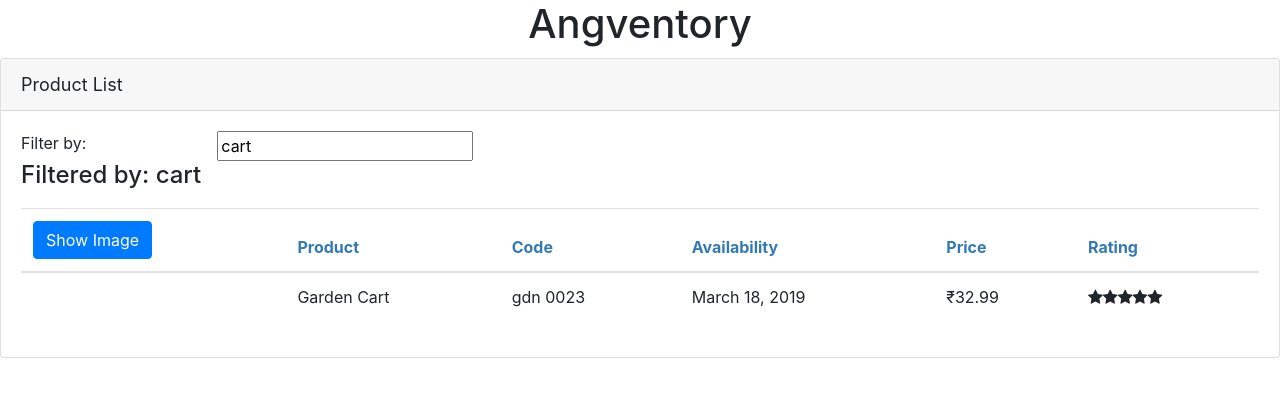
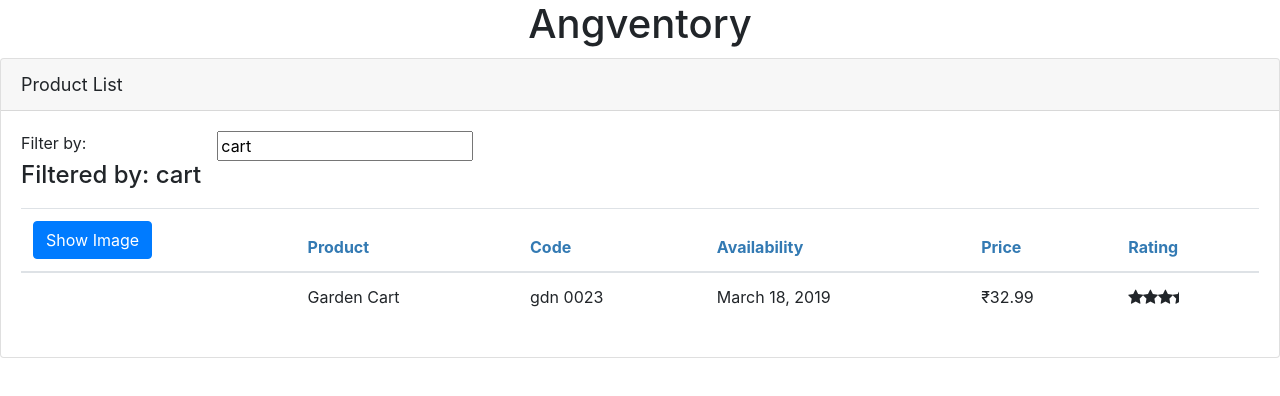
Before and after one commit to schezfaz/JavaScriptFundamentals, an Angular app in the folder angular/BigPicturePS/: page / in a window 1280 px wide. Shown: the top 396 px of the page. Built offline with nearby package versions, Linux system fonts and the light colour scheme.

Commit message:
added dynammic star ratings

```diff
--- a/angular/BigPicturePS/src/app/products/product-list.component.html
+++ b/angular/BigPicturePS/src/app/products/product-list.component.html
@@ -46,7 +46,9 @@
                         <td>{{ product.productCode | lowercase | convertToSpaces: '-'}} </td>
                         <td>{{ product.releaseDate}}</td>
                         <td>{{ product.price | currency: 'INR': 'symbol':'1.2-2'}}</td>
-                        <td><pm-star></pm-star></td>
+                        <td>
+                            <pm-star [rating]='product.starRating'></pm-star>
+                        </td>
                     </tr>
                 </tbody>
             </table>
--- a/angular/BigPicturePS/src/app/shared/star.component.html
+++ b/angular/BigPicturePS/src/app/shared/star.component.html
@@ -1,6 +1,7 @@
 <div class="crop"
      [style.width.px]="starWidth"
-     [title]="rating">
+     [title]="rating"
+     (click)="onClick()">
   <div style="width: 75px">
     <span class="fa fa-star"></span>
     <span class="fa fa-star"></span>
--- a/angular/BigPicturePS/src/app/shared/star.component.ts
+++ b/angular/BigPicturePS/src/app/shared/star.component.ts
@@ -1,4 +1,5 @@
-import { Component, OnChanges, SimpleChanges } from '@angular/core';
+import { Component, OnChanges, SimpleChanges, Input } from '@angular/core';
+import { EventEmitter } from 'protractor';
 
 @Component({
     selector: 'pm-star',
@@ -6,10 +7,13 @@ import { Component, OnChanges, SimpleChanges } from '@angular/core';
     styleUrls: ['./star.component.css']
 })
 export class StarComponent implements OnChanges{
-    rating: number = 4;
+    @Input() rating: number;
     starWidth: number;
-
     ngOnChanges(): void{
         this.starWidth = this.rating*12;
     }
+
+    onClick(): void{
+        console.log(`the rating ${this.rating} was clicked`);
+    }
 }
```
